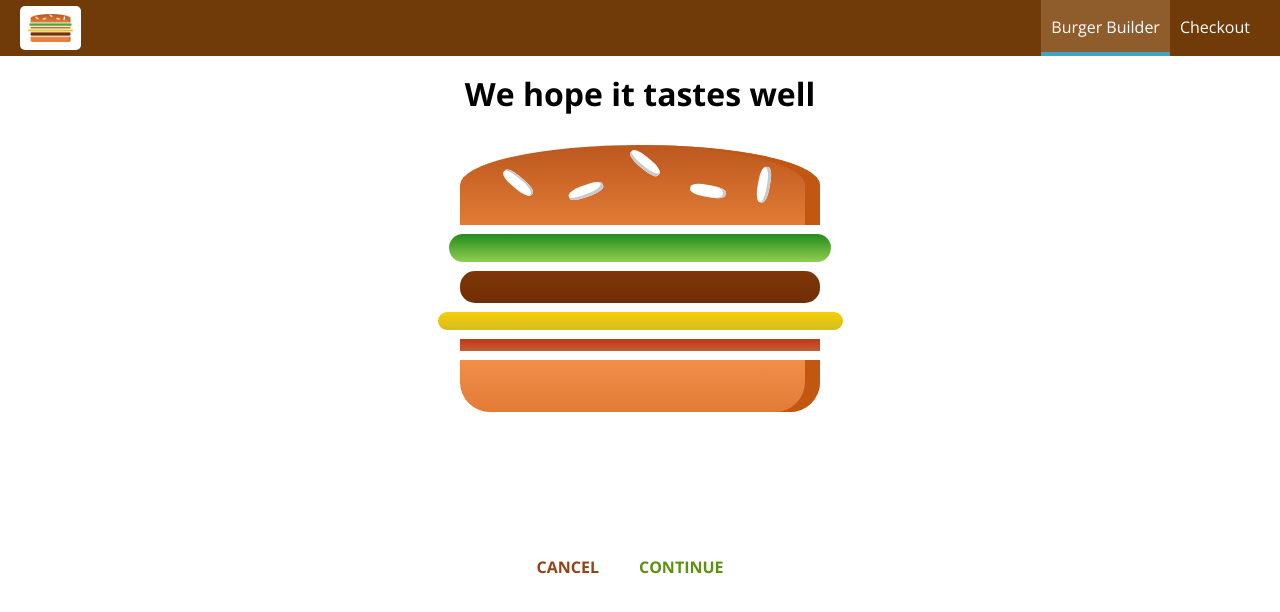
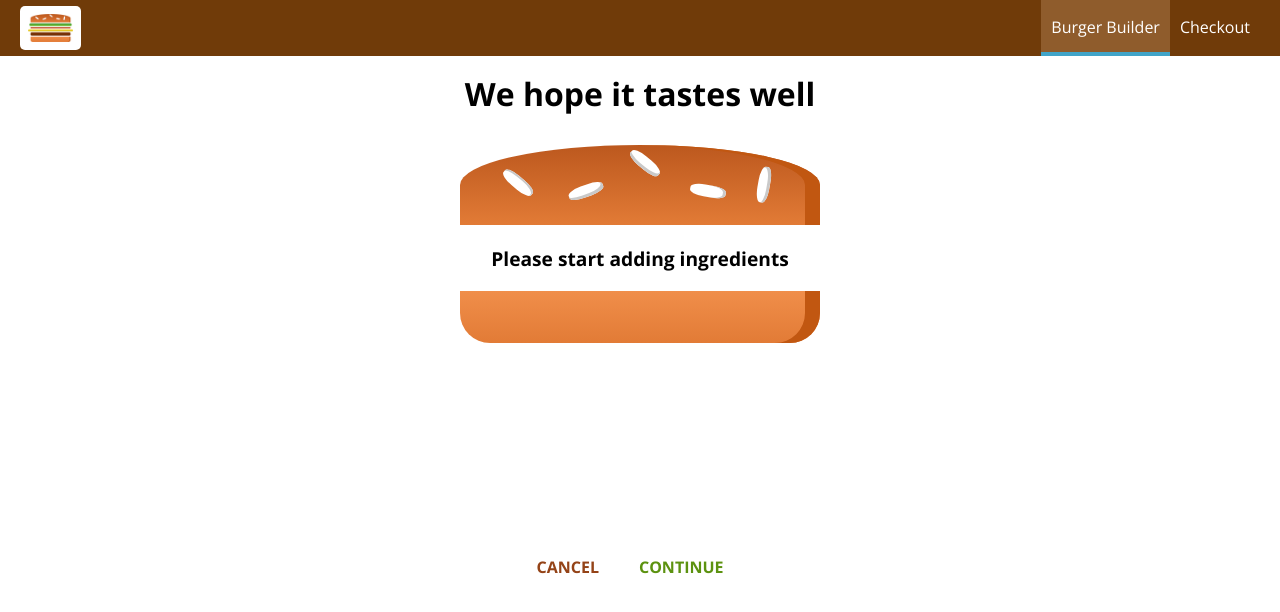
Before and after one commit to JPalka/burger, a React (Create React App) app: page /checkout in a window 1280 px wide. Shown: the top 612 px of the page. Built offline with nearby package versions, Linux system fonts and the light colour scheme.

Commit message:
Add query params

```diff
--- a/src/components/Order/CheckoutSummary/CheckoutSummary.js
+++ b/src/components/Order/CheckoutSummary/CheckoutSummary.js
@@ -10,8 +10,8 @@
       <div style={{width: '100%', margin: 'auto'}}>
         <Burger ingredients={props.ingredients} />
       </div>
-      <Button btnType="Danger" clicked>CANCEL</Button>
-      <Button btnType="Success" clicked>CONTINUE</Button>
+      <Button btnType="Danger" clicked={props.checkoutCancelled}>CANCEL</Button>
+      <Button btnType="Success" clicked={props.checkoutContinued}>CONTINUE</Button>
     </div>
   );
 }
--- a/src/containers/BurgerBuilder/BurgerBuilder.js
+++ b/src/containers/BurgerBuilder/BurgerBuilder.js
@@ -105,7 +105,14 @@
     //     this.setState({ loading: false, purchasing: false });
     //     console.log(error);
     //   });
-    this.props.history.push('/checkout');
+    const queryParams = [];
+    for (let i in this.state.ingredients) {
+      queryParams.push(encodeURIComponent(i) + '=' + encodeURIComponent(this.state.ingredients[i]));
+    }
+    this.props.history.push({
+      pathname: '/checkout',
+      search: '?' + queryParams.join('&')
+    });
   }
 
   render() {
--- a/src/containers/Checkout/Checkout.js
+++ b/src/containers/Checkout/Checkout.js
@@ -11,10 +11,32 @@
       bacon: 1
     }
   }
+
+  componentDidMount() {
+    const query = new URLSearchParams(this.props.location.search);
+    const ingredients = {};
+    for (let param of query.entries()) {
+      ingredients[param[0]] = +param[1];
+    }
+    this.setState({ingredients: ingredients});
+  }
+
+  checkoutCancelled = () => {
+    this.props.history.goBack();
+  }
+
+  checkoutContinued = () => {
+    this.props.history.replace('/checkout/contact-data');
+  }
+
   render() {
     return (
       <div>
-        <CheckoutSummary ingredients={this.state.ingredients}/>
+        <CheckoutSummary
+          ingredients={this.state.ingredients}
+          checkoutCancelled={this.checkoutCancelled}
+          checkoutContinued={this.checkoutContinued}
+          />
       </div>
     )
   }
```
